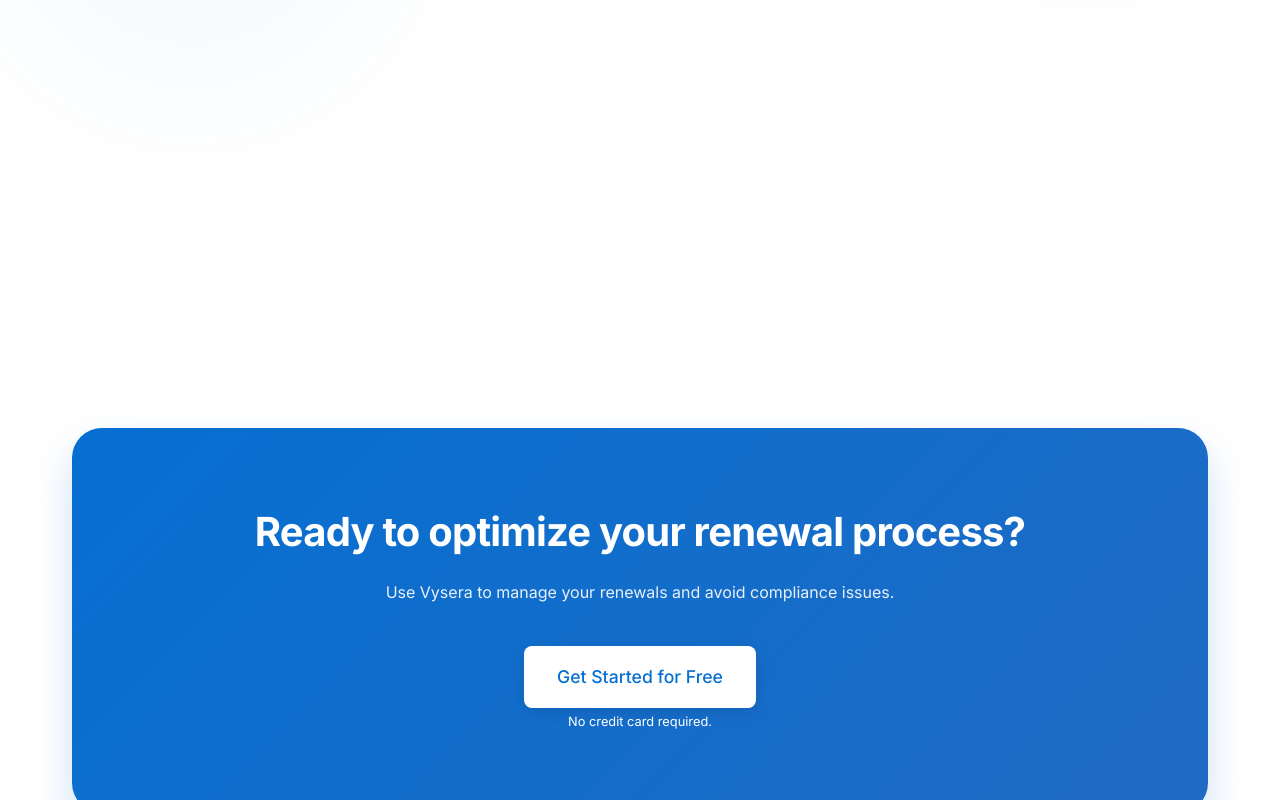
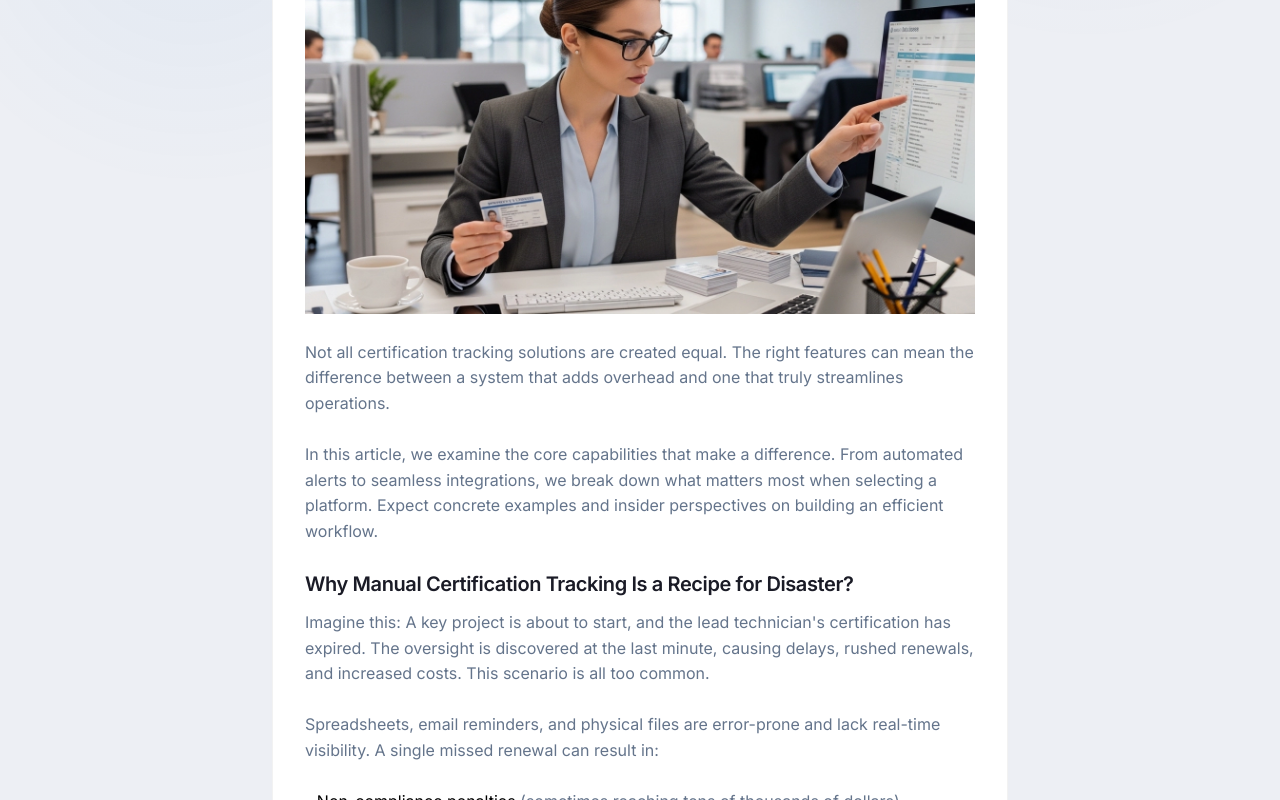
Before and after one commit to ibnurizal1978/vysera-website, a Next.js app: page /resources/the-ultimate-guide-to-product-features-use-cases-for-hr-and-compliance-professionals in a window 1280 px wide. Before the commit this address had no page. Shown: the part 500-1300 px from the top of the page. Built offline with nearby package versions, Linux system fonts and the light colour scheme.

Commit message:
add new article

```diff
--- a/app/resources/page.tsx
+++ b/app/resources/page.tsx
@@ -29,6 +29,11 @@
                             <p><Link href="/resources/the-invisible-cost-of-forgotten-contracts-why-manual-tracking-is-killing-your-roi">The Invisible Cost of Forgotten Contracts: Why Manual Tracking is Killing Your ROI</Link></p>
                         </div>
                     </div>
+                    <div className="faq-item">
+                        <div className="faq-answer">
+                            <p><Link href="/resources/the-ultimate-guide-to-product-features-use-cases-for-hr-and-compliance-professionals">The Ultimate Guide to Product Features & Use Cases for HR and Compliance Professionals</Link></p>
+                        </div>
+                    </div>
                 </div>
             </section>
         </div>
--- /dev/null
+++ b/app/resources/the-ultimate-guide-to-product-features-use-cases-for-hr-and-compliance-professionals/page.tsx
@@ -0,0 +1,99 @@
+import { Metadata } from "next";
+import Link from "next/link";
+
+export const metadata: Metadata = {
+    title: "The Ultimate Guide to Product Features & Use Cases for HR and Compliance Professionals",
+    description: "The Ultimate Guide to Product Features & Use Cases for HR and Compliance Professionals",
+    alternates: {
+        canonical: "https://getvysera.com/resources/the-ultimate-guide-to-product-features-use-cases-for-hr-and-compliance-professionals",
+    },
+}
+
+export default function TheUltimateGuideToProductFeaturesUseCasesForHRAndComplianceProfessionals() {
+    return (
+        <div>
+            <link rel="stylesheet" href="/css/faq.css" />
+
+            <section className="page-header">
+                <div className="container">
+                    <div className="badge">Resources</div>
+                    <h1>The Ultimate Guide to Product Features & Use Cases for HR and Compliance Professionals</h1>
+                </div>
+            </section>
+
+            <section className="features-detailed">
+                <div className="faq-list">
+                    <div className="faq-item">
+                        <img src="/img/resources/employee-certification-and-license-monitoring-system.webp" alt="employee-certification-and-license-monitoring-system" />
+                        <br />
+                        <div className="faq-answer">
+                            <p>Not all certification tracking solutions are created equal. The right features can mean the difference between a system that adds overhead and one that truly streamlines operations.
+                                <br /><br />
+                                In this article, we examine the core capabilities that make a difference. From automated alerts to seamless integrations, we break down what matters most when selecting a platform. Expect concrete examples and insider perspectives on building an efficient workflow.
+                                <br /><br />
+                                <h3 className="faq-question">Why Manual Certification Tracking Is a Recipe for Disaster?</h3>
+                                Imagine this: A key project is about to start, and the lead technician's certification has expired. The oversight is discovered at the last minute, causing delays, rushed renewals, and increased costs. This scenario is all too common.
+                                <br /><br />
+                                Spreadsheets, email reminders, and physical files are error-prone and lack real-time visibility. A single missed renewal can result in:
+                                <br /><br />
+                                <ul>
+                                    <li>- <Link style={{ color: "#000", textDecoration: "underline" }} href="https://www.law.cornell.edu/regulations/mississippi/30-Miss-Code-R-SS-901-15-4">Non-compliance penalties</Link> (sometimes reaching tens of thousands of dollars)</li>
+                                    <li>- Lost productivity due to unqualified personnel</li>
+                                    <li>- Reputational damage when clients discover gaps</li>
+                                </ul>
+                                <br />
+                                The hidden cost of manual tracking is the mental load on managers who must constantly keep track of expiration dates. Automation removes that burden and provides peace of mind.
+                                <br /><br />
+                                <h3 className="faq-question">The Anatomy of an Effective Certification Management System</h3>
+                                What does a robust system look like? At its core, it should offer:
+                                <ul>
+                                    <li>- <b>Centralized Repository</b>; All certifications stored securely with version control.</li>
+                                    <li>- <b>Automated Alerts</b>; Notifications well before expiration, with escalation paths.</li>
+                                    <li>- <b>Workflow Automation</b>; From application to approval to renewal.</li>
+                                    <li>- <b>Reporting & Analytics</b>; Dashboards that show compliance status at a glance.</li>
+                                    <li>- <b>Integration Capabilities</b>; Seamless connection with HRIS and other tools.</li>
+                                </ul>
+                                <br />
+                                Vysera's platform checks all these boxes and adds a layer of customer service that ensures users get the most out of the system.
+                                <br /><br />
+                                <h3 className="faq-question">Real-World Success: How One Company Saved $50K Annually</h3>
+                                Take the case of a mid-sized healthcare provider with 300+ employees. They previously used a combination of spreadsheets and email reminders. Staff spent roughly 15 hours per month tracking certifications, and they still faced occasional lapses.
+                                <br /><br />
+                                After implementing a certification management system, they achieved:
+                                <br /><br />
+                                <ul>
+                                    <li>✅ 90% reduction in manual tracking time</li>
+                                    <li>✅ 100% compliance rate for two consecutive years</li>
+                                    <li>✅ Streamlined audit processes that now take hours instead of days</li>
+                                </ul><br />
+                                The ROI was clear: not only did they avoid potential fines, they freed up valuable HR resources to focus on strategic initiatives.
+                                <br /><br />
+                                <h3 className="faq-question">Getting Started: A Practical Blueprint</h3>
+                                If you're considering a move to an automated system, here's a step-by-step approach:
+                                <br />
+                                <ul>
+                                    <li><b>Step 1: Inventory</b> - List all certifications, their issuing authorities, and renewal frequencies.</li>
+                                    <li><b>Step 2: Map Stakeholders</b> – Identify who owns each certification category.</li>
+                                    <li><b>Step 3: Choose a Platform</b> – Evaluate solutions based on your specific needs; don't just go for the cheapest.</li>
+                                    <li><b>Step 4: Pilot</b> – Start with a department or a subset of certifications.</li>
+                                    <li><b>Step 5: Roll Out</b> – Gradually expand, incorporating lessons learned.</li>
+                                </ul>
+                                <br />
+                                With the right partner, the transition can be smooth and rewarding.
+                                <br /><br />
+                                <h3 className="faq-question">What Now?</h3>
+                                Effective certification management is a cornerstone of operational excellence and risk mitigation. Whether you're starting from scratch or optimizing an existing process, the principles discussed here can guide your journey.
+                                <br /><br />
+                                Remember, technology alone isn't enough. It's the combination of people, process, and tools that yields results. At <Link href="/" style={{ color: "#000", textDecoration: "underline" }}>Vysera</Link>, we're committed to helping organizations achieve compliance excellence.
+                                <br /><br />
+                                <b>Take the next step:</b> Contact us for a personalized demo and discover how we can simplify your certification management.
+                            </p>
+                            <br /><br />
+                            <Link href="/resources" className="btn btn-primary">Back to Resources</Link>
+                        </div>
+                    </div>
+                </div>
+            </section>
+        </div>
+    );
+}
```
Also changed, not shown: public/img/resources/employee-certification-and-license-monitoring-system.webp (added).
